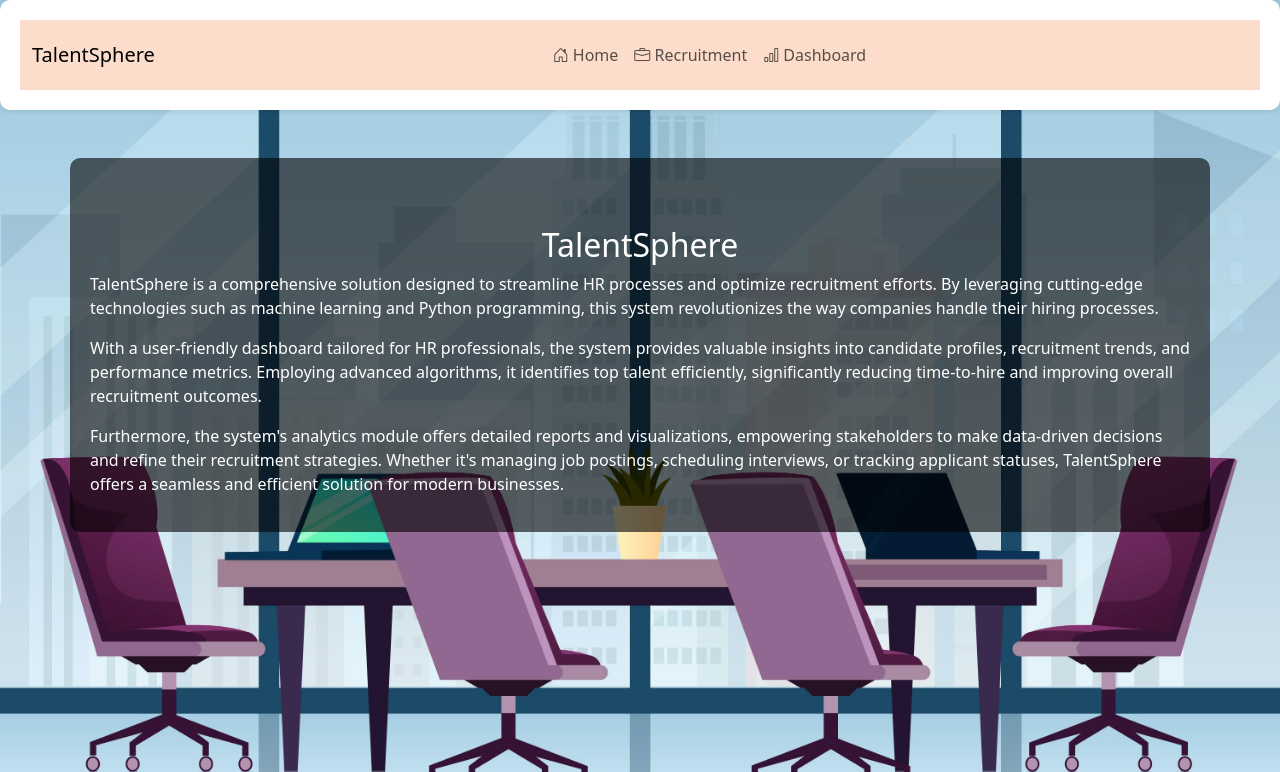
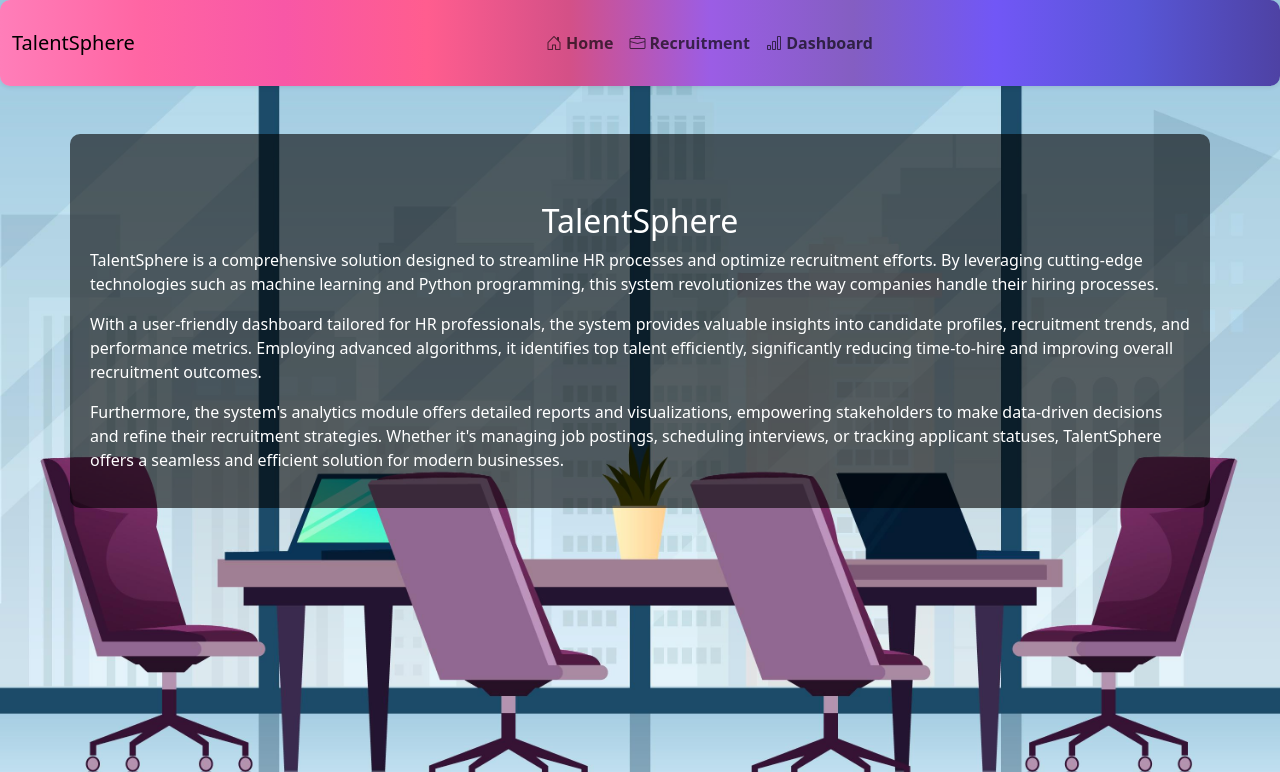
Before and after one commit to ARYAMAN1505/HR-PLACEMENT-WEBSITE, a Flask app: page / in a window 1280 px wide. Shown: the top 772 px of the page. Run offline with Flask 3, Linux system fonts and the light colour scheme; parts of the project's set-up code (start-up, migrations or seed data) failed here and were passed over; some libraries are stand-ins or nearby versions.

Commit message:
Update index.html

```diff
--- a/templates/index.html
+++ b/templates/index.html
@@ -17,33 +17,41 @@
             color: white; /* Ensure text is readable */
         }
 
-        /* Set proper height for video */
-        .carousel-item {
-            /* Adjust as needed */
+        .navbar {
+            background: linear-gradient(90deg, #ff7eb9, #ff65a3, #f857a6, #ff5d8f, #d45087, #9b5de5, #845ec2, #7157f6, #5856d6, #4e42a4);
+            border-radius: 10px;
         }
 
-        .navbar, .container {
+        .container {
             background: rgba(0, 0, 0, 0.6); /* Add a semi-transparent background to make text readable */
             border-radius: 10px;
             padding: 20px;
+        }
+
+        .nav-link {
+            transition: background-color 0.3s ease;
+        }
+
+        .nav-link:hover {
+            background-color: orange;
         }
     </style>
 </head>
 <body>
     <!-- Navbar with attractive background and shadow effects -->
-    <nav class="navbar navbar-expand-lg navbar-light bg-white shadow-sm">
-        <div class="container-fluid" style="background:#FCDCCB; height:70px;">
-            <a class="navbar-brand" href="#">TalentSphere </a>
+    <nav class="navbar navbar-expand-lg navbar-light shadow-sm">
+        <div class="container-fluid" style="height:70px;">
+            <a class="navbar-brand" href="#">TalentSphere</a>
             <div class="collapse navbar-collapse justify-content-center" id="navbarSupportedContent">
                 <ul class="navbar-nav">
                     <li class="nav-item">
-                        <a class="nav-link" href="/index" style="transition: background-color 0.3s ease;" onmouseover="this.style.backgroundColor='orange';" onmouseout="this.style.backgroundColor='transparent';"><i class="bi bi-house-door"></i> Home</a>
+                        <a class="nav-link" href="/index" style=" font-weight: bold;"><i class="bi bi-house-door"></i> Home</a>
                     </li>
                     <li class="nav-item">
-                        <a class="nav-link" href="/job" style="transition: background-color 0.3s ease;" onmouseover="this.style.backgroundColor='orange';" onmouseout="this.style.backgroundColor='transparent';"><i class="bi bi-briefcase"></i> Recruitment</a>
+                        <a class="nav-link" href="/job " style=" font-weight: bold;"><i class="bi bi-briefcase"></i> Recruitment</a>
                     </li>
                     <li class="nav-item">
-                        <a class="nav-link" href="/ana" style="transition: background-color 0.3s ease;" onmouseover="this.style.backgroundColor='orange';" onmouseout="this.style.backgroundColor='transparent';"><i class="bi bi-bar-chart"></i> Dashboard</a>
+                        <a class="nav-link" href="/ana" style=" font-weight: bold;"><i class="bi bi-bar-chart"></i> Dashboard</a>
                     </li>
                 </ul>
             </div>
@@ -52,10 +60,10 @@
 
     <!-- HR Performance and Recruitment System Introduction -->
     <div class="container mt-5">
-        <h2 class="text-center mt-5">TalentSphere </h2>
-        <p>TalentSphere  is a comprehensive solution designed to streamline HR processes and optimize recruitment efforts. By leveraging cutting-edge technologies such as machine learning and Python programming, this system revolutionizes the way companies handle their hiring processes.</p>
+        <h2 class="text-center mt-5">TalentSphere</h2>
+        <p>TalentSphere is a comprehensive solution designed to streamline HR processes and optimize recruitment efforts. By leveraging cutting-edge technologies such as machine learning and Python programming, this system revolutionizes the way companies handle their hiring processes.</p>
         <p>With a user-friendly dashboard tailored for HR professionals, the system provides valuable insights into candidate profiles, recruitment trends, and performance metrics. Employing advanced algorithms, it identifies top talent efficiently, significantly reducing time-to-hire and improving overall recruitment outcomes.</p>
-        <p>Furthermore, the system's analytics module offers detailed reports and visualizations, empowering stakeholders to make data-driven decisions and refine their recruitment strategies. Whether it's managing job postings, scheduling interviews, or tracking applicant statuses, TalentSphere  offers a seamless and efficient solution for modern businesses.</p>
+        <p>Furthermore, the system's analytics module offers detailed reports and visualizations, empowering stakeholders to make data-driven decisions and refine their recruitment strategies. Whether it's managing job postings, scheduling interviews, or tracking applicant statuses, TalentSphere offers a seamless and efficient solution for modern businesses.</p>
     </div>
 
     <script src="https://cdn.jsdelivr.net/npm/@popperjs/core@2.11.7/dist/umd/popper.min.js"></script>
```
